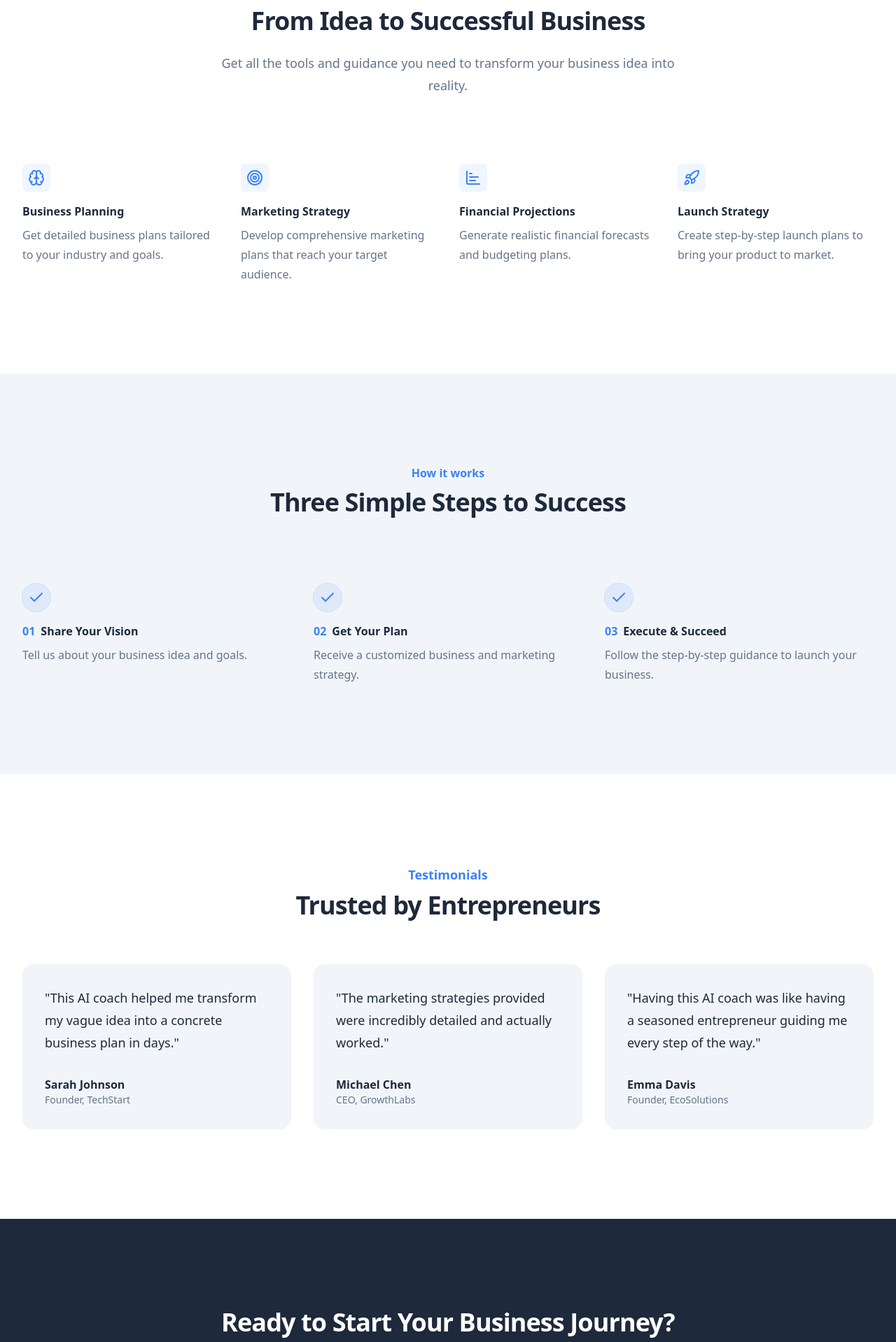
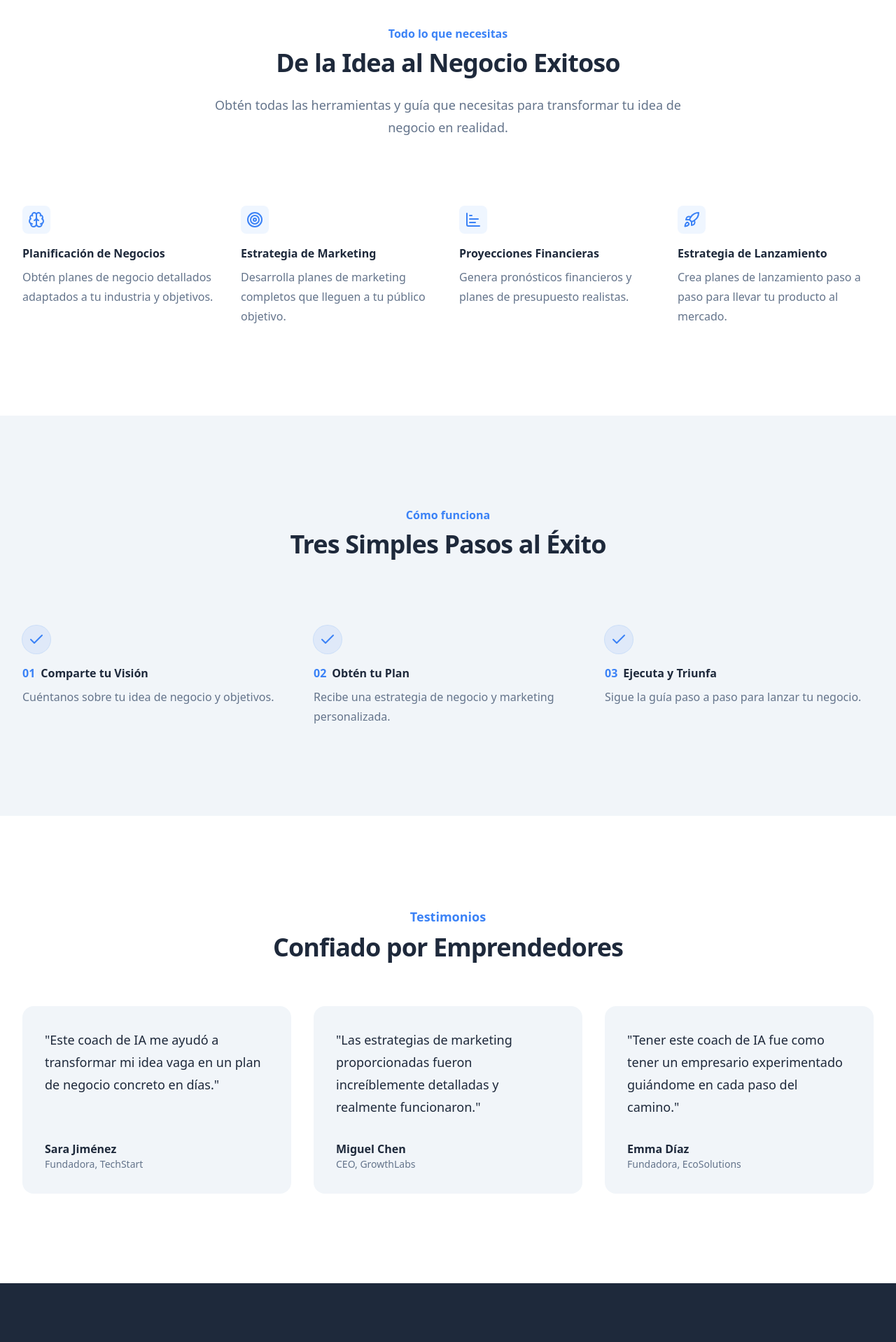
Before and after one commit to Jcdelpino/ai-business-coach, a React (Vite) app: page / in a window 1280 px wide. Shown: the part 742-2660 px from the top of the page at 70% size. Built offline with nearby package versions, Linux system fonts and the light colour scheme.

Commit message:
Translate content to Spanish
This commit translates the existing content of the application into Spanish to enhance accessibility for Spanish-speaking users.
[skip gpt_engineer]

```diff
--- a/src/components/CtaSection.tsx
+++ b/src/components/CtaSection.tsx
@@ -6,18 +6,17 @@ export const CtaSection = () => {
       <div className="px-6 py-24 sm:px-6 sm:py-32 lg:px-8">
         <div className="mx-auto max-w-2xl text-center">
           <h2 className="text-3xl font-bold tracking-tight text-white sm:text-4xl">
-            Ready to Start Your Business Journey?
+            ¿Listo para Comenzar tu Viaje Empresarial?
           </h2>
           <p className="mx-auto mt-6 max-w-xl text-lg leading-8 text-gray-300">
-            Join thousands of entrepreneurs who have successfully launched their businesses with our AI
-            coach.
+            Únete a miles de emprendedores que han lanzado exitosamente sus negocios con nuestro coach de IA.
           </p>
           <div className="mt-10 flex items-center justify-center gap-x-6">
             <a
               href="#"
               className="rounded-md bg-primary px-6 py-3 text-lg font-semibold text-white shadow-sm hover:bg-primary/90 transition-colors flex items-center gap-2"
             >
-              Get Started Now <ArrowRight className="w-5 h-5" />
+              Comienza Ahora <ArrowRight className="w-5 h-5" />
             </a>
           </div>
         </div>
--- a/src/components/Features.tsx
+++ b/src/components/Features.tsx
@@ -2,23 +2,23 @@ import { Brain, Target, ChartBar, Rocket } from "lucide-react";
 
 const features = [
   {
-    name: "Business Planning",
-    description: "Get detailed business plans tailored to your industry and goals.",
+    name: "Planificación de Negocios",
+    description: "Obtén planes de negocio detallados adaptados a tu industria y objetivos.",
     icon: Brain,
   },
   {
-    name: "Marketing Strategy",
-    description: "Develop comprehensive marketing plans that reach your target audience.",
+    name: "Estrategia de Marketing",
+    description: "Desarrolla planes de marketing completos que lleguen a tu público objetivo.",
     icon: Target,
   },
   {
-    name: "Financial Projections",
-    description: "Generate realistic financial forecasts and budgeting plans.",
+    name: "Proyecciones Financieras",
+    description: "Genera pronósticos financieros y planes de presupuesto realistas.",
     icon: ChartBar,
   },
   {
-    name: "Launch Strategy",
-    description: "Create step-by-step launch plans to bring your product to market.",
+    name: "Estrategia de Lanzamiento",
+    description: "Crea planes de lanzamiento paso a paso para llevar tu producto al mercado.",
     icon: Rocket,
   },
 ];
@@ -28,12 +28,12 @@ export const Features = () => {
     <div className="bg-white py-24 sm:py-32">
       <div className="mx-auto max-w-7xl px-6 lg:px-8">
         <div className="mx-auto max-w-2xl lg:text-center">
-          <h2 className="text-base font-semibold leading-7 text-primary">Everything you need</h2>
+          <h2 className="text-base font-semibold leading-7 text-primary">Todo lo que necesitas</h2>
           <p className="mt-2 text-3xl font-bold tracking-tight text-secondary sm:text-4xl">
-            From Idea to Successful Business
+            De la Idea al Negocio Exitoso
           </p>
           <p className="mt-6 text-lg leading-8 text-muted-foreground">
-            Get all the tools and guidance you need to transform your business idea into reality.
+            Obtén todas las herramientas y guía que necesitas para transformar tu idea de negocio en realidad.
           </p>
         </div>
         <div className="mx-auto mt-16 max-w-2xl sm:mt-20 lg:mt-24 lg:max-w-none">
--- a/src/components/Hero.tsx
+++ b/src/components/Hero.tsx
@@ -6,18 +6,18 @@ export const Hero = () => {
       <div className="mx-auto max-w-7xl px-6 lg:px-8">
         <div className="mx-auto max-w-2xl text-center animate-fadeIn">
           <h1 className="text-4xl font-bold tracking-tight text-secondary sm:text-6xl">
-            Your AI Business Coach for Startup Success
+            Tu Coach de Negocios con IA para el Éxito Empresarial
           </h1>
           <p className="mt-6 text-lg leading-8 text-muted-foreground">
-            Transform your business idea into a solid plan. Get expert guidance on business planning,
-            marketing strategy, and execution - all powered by advanced AI.
+            Transforma tu idea de negocio en un plan sólido. Obtén orientación experta en planificación empresarial,
+            estrategia de marketing y ejecución - todo impulsado por IA avanzada.
           </p>
           <div className="mt-10 flex items-center justify-center gap-x-6">
             <a
               href="#"
               className="rounded-md bg-primary px-6 py-3 text-lg font-semibold text-white shadow-sm hover:bg-primary/90 transition-colors flex items-center gap-2"
             >
-              Start Your Journey <ArrowRight className="w-5 h-5" />
+              Comienza tu Viaje <ArrowRight className="w-5 h-5" />
             </a>
           </div>
         </div>
--- a/src/components/HowItWorks.tsx
+++ b/src/components/HowItWorks.tsx
@@ -3,18 +3,18 @@ import { Check } from "lucide-react";
 const steps = [
   {
     id: "01",
-    name: "Share Your Vision",
-    description: "Tell us about your business idea and goals.",
+    name: "Comparte tu Visión",
+    description: "Cuéntanos sobre tu idea de negocio y objetivos.",
   },
   {
     id: "02",
-    name: "Get Your Plan",
-    description: "Receive a customized business and marketing strategy.",
+    name: "Obtén tu Plan",
+    description: "Recibe una estrategia de negocio y marketing personalizada.",
   },
   {
     id: "03",
-    name: "Execute & Succeed",
-    description: "Follow the step-by-step guidance to launch your business.",
+    name: "Ejecuta y Triunfa",
+    description: "Sigue la guía paso a paso para lanzar tu negocio.",
   },
 ];
 
@@ -23,9 +23,9 @@ export const HowItWorks = () => {
     <div className="bg-muted py-24 sm:py-32">
       <div className="mx-auto max-w-7xl px-6 lg:px-8">
         <div className="mx-auto max-w-2xl lg:text-center">
-          <h2 className="text-base font-semibold leading-7 text-primary">How it works</h2>
+          <h2 className="text-base font-semibold leading-7 text-primary">Cómo funciona</h2>
           <p className="mt-2 text-3xl font-bold tracking-tight text-secondary sm:text-4xl">
-            Three Simple Steps to Success
+            Tres Simples Pasos al Éxito
           </p>
         </div>
         <div className="mx-auto mt-16 max-w-2xl sm:mt-20 lg:mt-24 lg:max-w-none">
--- a/src/components/Testimonials.tsx
+++ b/src/components/Testimonials.tsx
@@ -1,18 +1,18 @@
 const testimonials = [
   {
-    content: "This AI coach helped me transform my vague idea into a concrete business plan in days.",
-    author: "Sarah Johnson",
-    role: "Founder, TechStart",
+    content: "Este coach de IA me ayudó a transformar mi idea vaga en un plan de negocio concreto en días.",
+    author: "Sara Jiménez",
+    role: "Fundadora, TechStart",
   },
   {
-    content: "The marketing strategies provided were incredibly detailed and actually worked.",
-    author: "Michael Chen",
+    content: "Las estrategias de marketing proporcionadas fueron increíblemente detalladas y realmente funcionaron.",
+    author: "Miguel Chen",
     role: "CEO, GrowthLabs",
   },
   {
-    content: "Having this AI coach was like having a seasoned entrepreneur guiding me every step of the way.",
-    author: "Emma Davis",
-    role: "Founder, EcoSolutions",
+    content: "Tener este coach de IA fue como tener un empresario experimentado guiándome en cada paso del camino.",
+    author: "Emma Díaz",
+    role: "Fundadora, EcoSolutions",
   },
 ];
 
@@ -21,9 +21,9 @@ export const Testimonials = () => {
     <div className="bg-white py-24 sm:py-32">
       <div className="mx-auto max-w-7xl px-6 lg:px-8">
         <div className="mx-auto max-w-xl text-center">
-          <h2 className="text-lg font-semibold leading-8 text-primary">Testimonials</h2>
+          <h2 className="text-lg font-semibold leading-8 text-primary">Testimonios</h2>
           <p className="mt-2 text-3xl font-bold tracking-tight text-secondary sm:text-4xl">
-            Trusted by Entrepreneurs
+            Confiado por Emprendedores
           </p>
         </div>
         <div className="mx-auto mt-16 flow-root max-w-2xl lg:mx-0 lg:max-w-none">
```
